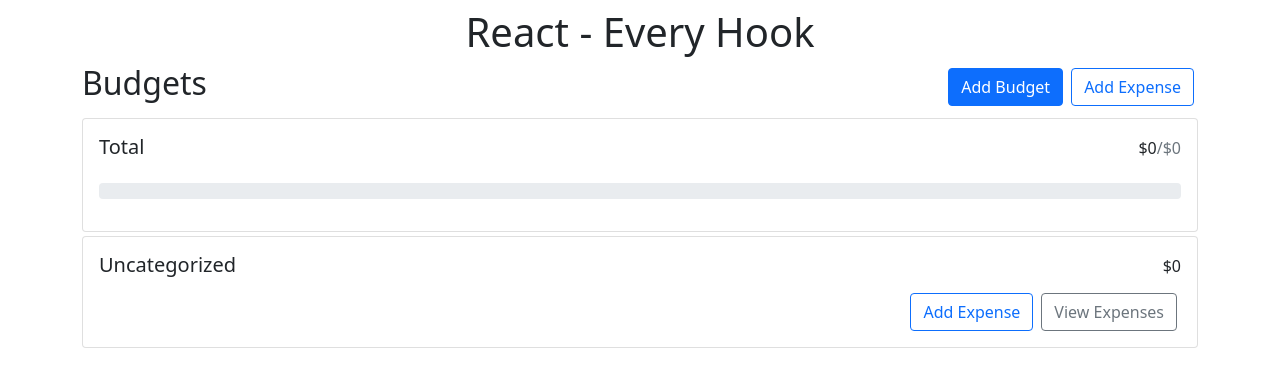
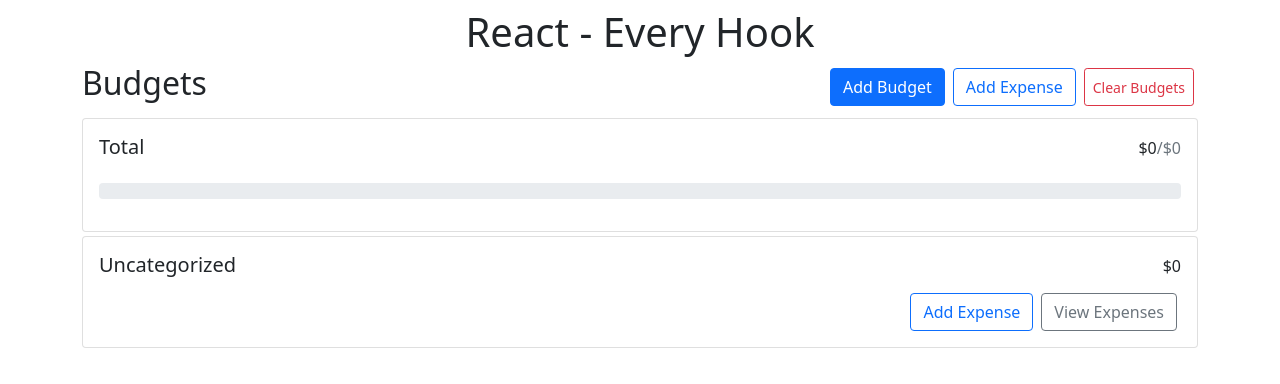
Before and after one commit to mujahidali88094/React_Budgets_App, a React (Create React App) app: page / in a window 1280 px wide. Shown: the top 384 px of the page. Built offline with nearby package versions, Linux system fonts and the light colour scheme.

Commit message:
feat: delete all budgets

```diff
--- a/src/App.js
+++ b/src/App.js
@@ -8,9 +8,10 @@ import {
 import AddExpenseModal from "./components/AddExpenseModal";
 import AddBudgetModal from "./components/AddBudgetModal";
 import ViewBudgetModal from "./components/ViewBudgetModal";
+import { Button } from "react-bootstrap";
 
 function App() {
-  const { budgets, expenses, getBudgetExpenses } = useBudgetsContextValue();
+  const { budgets, expenses, getBudgetExpenses, removeBudget } = useBudgetsContextValue();
 
   const [showAddExpense, setShowAddExpense] = useState(false);
   const [showAddBudget, setShowAddBudget] = useState(false);
@@ -49,6 +50,14 @@ function App() {
           >
             Add Expense
           </div>
+          <Button
+            variant="outline-danger"
+            size="sm"
+            className="m-1"
+            onClick={() => budgets.forEach((budget) => removeBudget(budget.id))}
+          >
+            Clear Budgets
+          </Button>
         </div>
       </h2>
       {/* <BudgetCard
```
